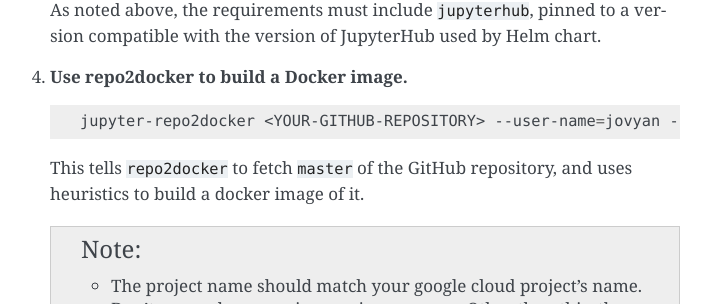
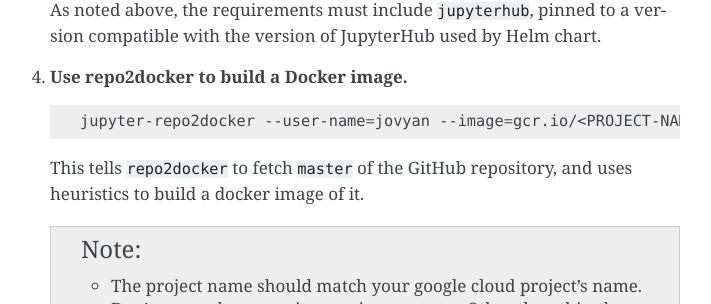
Before and after one commit to jupyterhub/zero-to-jupyterhub-k8s, a Sphinx documentation site: the page built from doc/source/user-environment.rst, in a window 1280 px wide and 900 px high, scrolled down 2877 px. Shown: the part 148-452 px from the top of the window, without its empty margins (400-1111 px from the left). Built offline with Sphinx 7.4.7, drawn with Linux system fonts in a browser that asks for light colours.

Commit message:
Fix parameter ordering in jupyter-repo2docker guide

```diff
--- a/doc/source/user-environment.rst
+++ b/doc/source/user-environment.rst
@@ -146,7 +146,7 @@
 
    .. code-block:: bash
 
-      jupyter-repo2docker <YOUR-GITHUB-REPOSITORY> --user-name=jovyan --image=gcr.io/<PROJECT-NAME>/<IMAGE-NAME>:<TAG> --no-run
+      jupyter-repo2docker --user-name=jovyan --image=gcr.io/<PROJECT-NAME>/<IMAGE-NAME>:<TAG> --no-run <YOUR-GITHUB-REPOSITORY>
 
    This tells ``repo2docker`` to fetch ``master`` of the GitHub repository,
    and uses heuristics to build a docker image of it.
```
